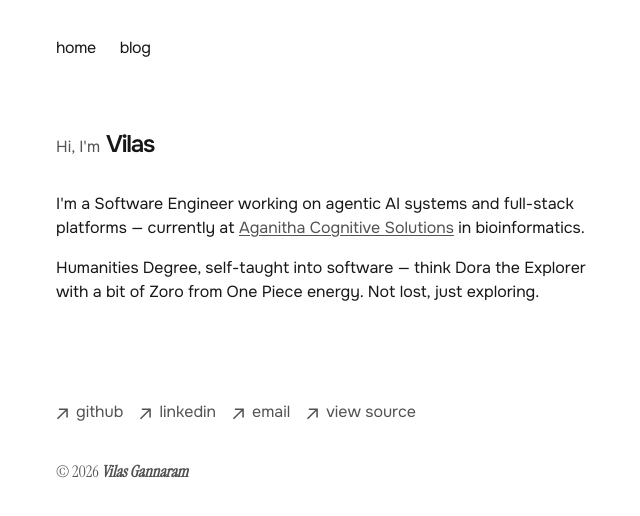
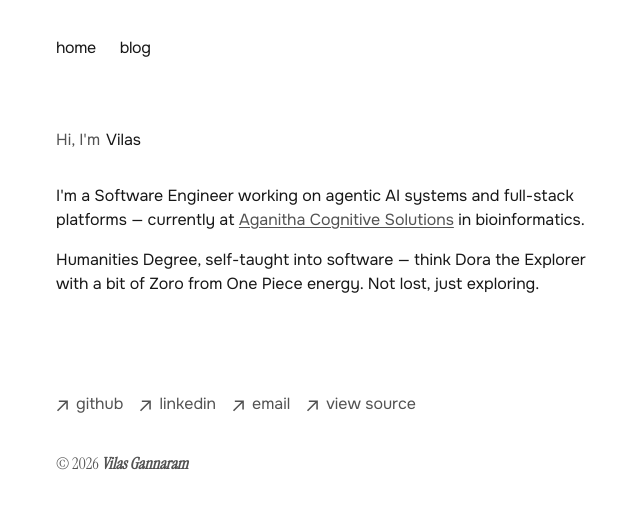
Before and after one commit to vilas-gannaram/vilas-gannaram.github.io, a Next.js app: page / in a window 1280 px wide. Shown: the top 516 px of the page, without its empty margins (312-952 px from the left). Built offline with nearby package versions, Linux system fonts and the light colour scheme.

Commit message:
Simplify heading element in page component

```diff
--- a/app/page.tsx
+++ b/app/page.tsx
@@ -3,7 +3,7 @@ export default function Home() {
 		<section>
 			<div className='flex mb-8 items-baseline gap-x-1.5'>
 				<p className='text-neutral-600 dark:text-neutral-400'>Hi, I&apos;m</p>
-				<h1 className='text-2xl font-semibold tracking-tighter'>Vilas</h1>
+				<h1>Vilas</h1>
 			</div>
 
 			<p>
```
